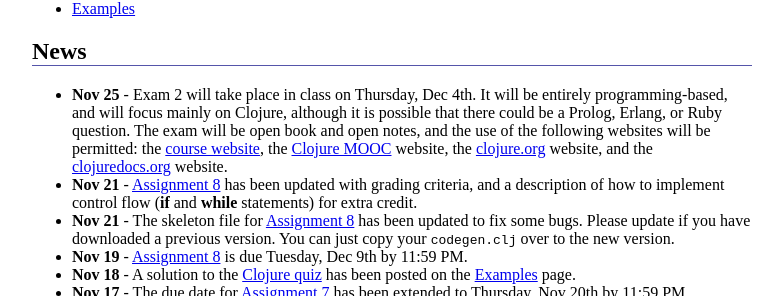
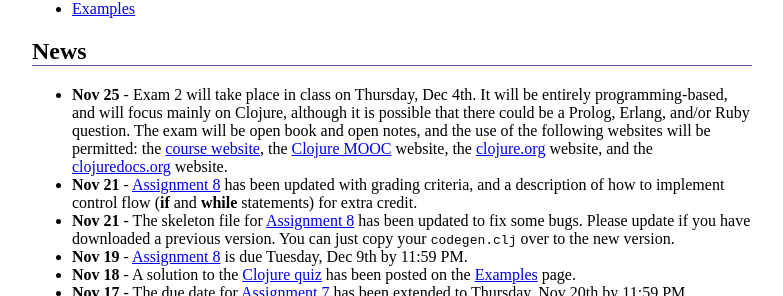
Before and after one commit to ycpcs/cs340-fall2014, a Jekyll site: the page built from index.md, in a window 1280 px wide. Shown: the part 347-643 px from the top of the page, without its empty margins (248-1031 px from the left). Built offline with Jekyll 4.4.1, drawn with Linux system fonts in a browser that asks for light colours; nearby versions of some CDN libraries; Markdown is read by kramdown in place of the engine named in the settings.

Commit message:
clarification

```diff
--- a/index.md
+++ b/index.md
@@ -19,7 +19,7 @@ This is the website for CS 340 (Programming Language Design), Fall 2014 at York
 
 ## News
 
-* **Nov 25** - Exam 2 will take place in class on Thursday, Dec 4th.  It will be entirely programming-based, and will focus mainly on Clojure, although it is possible that there could be a Prolog, Erlang, or Ruby question.  The exam will be open book and open notes, and the use of the following websites will be permitted: the [course website](http://ycpcs.github.io/cs340-fall2014), the [Clojure MOOC](http://mooc.cs.helsinki.fi/clojure) website, the [clojure.org](http://clojure.org/) website, and the [clojuredocs.org](http://clojuredocs.org/) website.
+* **Nov 25** - Exam 2 will take place in class on Thursday, Dec 4th.  It will be entirely programming-based, and will focus mainly on Clojure, although it is possible that there could be a Prolog, Erlang, and/or Ruby question.  The exam will be open book and open notes, and the use of the following websites will be permitted: the [course website](http://ycpcs.github.io/cs340-fall2014), the [Clojure MOOC](http://mooc.cs.helsinki.fi/clojure) website, the [clojure.org](http://clojure.org/) website, and the [clojuredocs.org](http://clojuredocs.org/) website.
 * **Nov 21** - [Assignment 8](assign/assign08.html) has been updated with grading criteria, and a description of how to implement control flow (**if** and **while** statements) for extra credit.
 * **Nov 21** - The skeleton file for [Assignment 8](assign/assign08.html) has been updated to fix some bugs.  Please update if you have downloaded a previous version.  You can just copy your `codegen.clj` over to the new version.
 * **Nov 19** - [Assignment 8](assign/assign08.html) is due Tuesday, Dec 9th by 11:59 PM.
```
